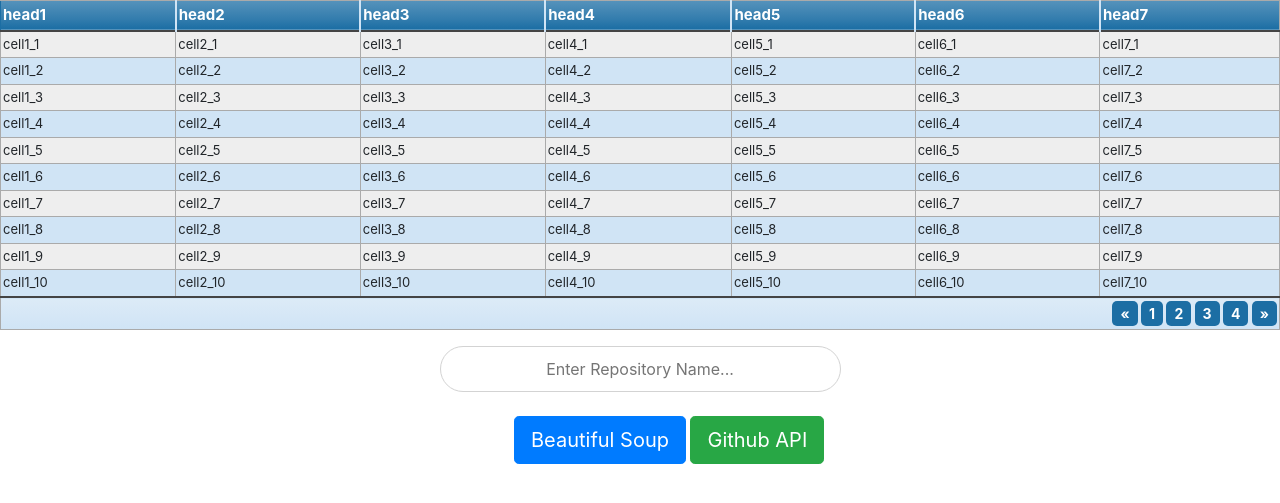
After one commit to jasonperks21/GitHub-Repo-Scraper, a Flask app: page /results in a window 1280 px wide. The commit adds this page. Shown: the top 503 px of the page. Run offline with Flask 2, Linux system fonts and the light colour scheme; some libraries are stand-ins or nearby versions.

Commit message:
button functionality and results page
Made cosmetic changes to home page, added button functionality and a results page.

```diff
--- a/Frontend/app.py
+++ b/Frontend/app.py
@@ -1,10 +1,14 @@
-from flask import Flask
-from flask import render_template
+from flask import Flask, render_template, request
 app = Flask(__name__)
 
 @app.route('/')
 def home():
 	return render_template('home.html')
 
+@app.route('/results')
+def results():
+	return render_template("results.html")
+
+
 if __name__=='__main__':
 	app.run(debug=True)
--- a/Frontend/templates/home.html
+++ b/Frontend/templates/home.html
@@ -4,7 +4,7 @@
   <div class="container">
     <div class="row">
       <div class="col">
-        <div class="jumbotron jumbotron-fluid text-center mt-4">
+        <div class="jumbotron text-center mt-4" style="background-color: #bd2130;">
           <div class="container">
             <h1 class="display-4">Git Scraper</h1>
             <p class="lead">Repository Scraper</p>
--- a/Frontend/templates/navbar.html
+++ b/Frontend/templates/navbar.html
@@ -12,43 +12,20 @@
     <link rel="stylesheet" href="https://cdnjs.cloudflare.com/ajax/libs/font-awesome/5.14.0/css/all.min.css">
     <style>
         #search-bar {
+            margin: 0;
+            position: relative;
+            left: 25%;
             height: 46px;
             border-radius: 48px;
             border: 0.5px solid lightgrey;
-            width: 100%;
-            padding-right: 40px;
-            padding-left: 10px;
+            width: 50%;
+            text-align: center;
         }
 
-        #search-btn {
-            height: 46px;
-            border-top-right-radius: 48px;
-            border-bottom-right-radius: 48px;
-            padding: 15px;
-            font-size: 1.1em;
-            position: absolute;
-            right: 15px;
-            border-left: 0.5px solid lightgrey;
-        }
-
-        .menu-btn {
-            border-radius: 48px;
-            border: 0.5px solid lightgrey;
-            font-size: 0.9em;
-            padding: 2px 10px;
-            background-color: white;
-        }
-
-        .menu {
-            padding-top: 10px;
-            z-index: 200;
-            margin-top: 4px;
-            background-color: white;
-            position: absolute;
-        }
-
-        .menu-option {
-            padding: 6px 20px 6px;
+        #button-container {
+          margin: 0;
+          position: relative;
+          left: 39%;
         }
 
         #overlay {
@@ -64,38 +41,26 @@
 <body>
     <form class="p-3">
         <div class="col-12 col-md-8 container">
-            <input id="search-bar">
-            <button class="fas fa-search btn" id="search-btn"></button>
+            <input id="search-bar" type="text" placeholder="Enter Repository Name...">
         </div>
         <br>
         <div class="col-12 col-md-8 container">
             <div class="row col-11">
-                <div>
-                    <button onclick="dropDown(event);" class="menu-btn" type="button">
-                        Menu 1 &#9013;
+                <div id="button-container">
+                    <button type="button" onclick=" getValue(); window.location.href='{{ url_for( 'results' ) }}'; "  class="btn btn-primary btn-lg">
+                        Beautiful Soup
                     </button>
-                    <div class="d-none shadow rounded menu">
-                        <span class="d-block menu-option"><label><input type="checkbox">&nbsp;
-                                Option 1</label></span>
-                        <span class="d-block menu-option"><label><input type="checkbox">&nbsp;
-                                Option 2</label></span>
-                    </div>
+                    <button onclick="dropDown(event);" class="btn btn-success btn-lg" type="button">
+                         Github API
+                    </button>
                 </div>
               </div>
           </div>
         <div class="d-none" id="overlay" onclick="hide(event)"></div>
     </form>
     <script>
-        function dropDown(event) {
-            event.target.parentElement.children[1].classList.remove("d-none");
-            document.getElementById("overlay").classList.remove("d-none");
-        }
-        function hide(event) {
-            var items = document.getElementsByClassName('menu');
-            for (let i = 0; i < items.length; i++) {
-                items[i].classList.add("d-none");
-            }
-            document.getElementById("overlay").classList.add("d-none");
+        function getValue() {
+            var searchTerm = document.getElementById("search-bar").value;
         }
     </script>
 </body>
--- /dev/null
+++ b/Frontend/templates/results.html
@@ -0,0 +1,176 @@
+{% extends 'layout.html' %}
+
+{% block body %}
+<style>
+	table.blueTable {
+		border: 1px solid #1C6EA4;
+		background-color: #EEEEEE;
+		width: 100%;
+		text-align: left;
+		border-collapse: collapse;
+	}
+	table.blueTable td, table.blueTable th {
+		border: 1px solid #AAAAAA;
+		padding: 3px 2px;
+	}
+	table.blueTable tbody td {
+		font-size: 13px;
+	}
+	table.blueTable tr:nth-child(even) {
+		background: #D0E4F5;
+	}
+	table.blueTable thead {
+		background: #1C6EA4;
+		background: -moz-linear-gradient(top, #5592bb 0%, #327cad 66%, #1C6EA4 100%);
+		background: -webkit-linear-gradient(top, #5592bb 0%, #327cad 66%, #1C6EA4 100%);
+		background: linear-gradient(to bottom, #5592bb 0%, #327cad 66%, #1C6EA4 100%);
+		border-bottom: 2px solid #444444;
+	}
+	table.blueTable thead th {
+		font-size: 15px;
+		font-weight: bold;
+		color: #FFFFFF;
+		border-left: 2px solid #D0E4F5;
+	}
+	table.blueTable thead th:first-child {
+		border-left: none;
+	}
+
+	table.blueTable tfoot {
+		font-size: 14px;
+		font-weight: bold;
+		color: #FFFFFF;
+		background: #D0E4F5;
+		background: -moz-linear-gradient(top, #dcebf7 0%, #d4e6f6 66%, #D0E4F5 100%);
+		background: -webkit-linear-gradient(top, #dcebf7 0%, #d4e6f6 66%, #D0E4F5 100%);
+		background: linear-gradient(to bottom, #dcebf7 0%, #d4e6f6 66%, #D0E4F5 100%);
+		border-top: 2px solid #444444;
+	}
+	table.blueTable tfoot td {
+		font-size: 14px;
+	}
+	table.blueTable tfoot .links {
+		text-align: right;
+	}
+	table.blueTable tfoot .links a{
+		display: inline-block;
+		background: #1C6EA4;
+		color: #FFFFFF;
+		padding: 2px 8px;
+		border-radius: 5px;
+	}
+</style>
+
+<table class="blueTable">
+	<thead>
+		<tr>
+			<th>head1</th>
+			<th>head2</th>
+			<th>head3</th>
+			<th>head4</th>
+			<th>head5</th>
+			<th>head6</th>
+			<th>head7</th>
+		</tr>
+	</thead>
+	<tfoot>
+		<tr>
+			<td colspan="7">
+				<div class="links"><a href="#">&laquo;</a> <a class="active" href="#">1</a> <a href="#">2</a> <a href="#">3</a> <a href="#">4</a> <a href="#">&raquo;</a></div>
+			</td>
+		</tr>
+	</tfoot>
+	<tbody>
+		<tr>
+			<td>cell1_1</td>
+			<td>cell2_1</td>
+			<td>cell3_1</td>
+			<td>cell4_1</td>
+			<td>cell5_1</td>
+			<td>cell6_1</td>
+			<td>cell7_1</td>
+		</tr>
+		<tr>
+			<td>cell1_2</td>
+			<td>cell2_2</td>
+			<td>cell3_2</td>
+			<td>cell4_2</td>
+			<td>cell5_2</td>
+			<td>cell6_2</td>
+			<td>cell7_2</td>
+		</tr>
+		<tr>
+			<td>cell1_3</td>
+			<td>cell2_3</td>
+			<td>cell3_3</td>
+			<td>cell4_3</td>
+			<td>cell5_3</td>
+			<td>cell6_3</td>
+			<td>cell7_3</td>
+		</tr>
+		<tr>
+			<td>cell1_4</td>
+			<td>cell2_4</td>
+			<td>cell3_4</td>
+			<td>cell4_4</td>
+			<td>cell5_4</td>
+			<td>cell6_4</td>
+			<td>cell7_4</td>
+		</tr>
+		<tr>
+			<td>cell1_5</td>
+			<td>cell2_5</td>
+			<td>cell3_5</td>
+			<td>cell4_5</td>
+			<td>cell5_5</td>
+			<td>cell6_5</td>
+			<td>cell7_5</td>
+		</tr>
+		<tr>
+			<td>cell1_6</td>
+			<td>cell2_6</td>
+			<td>cell3_6</td>
+			<td>cell4_6</td>
+			<td>cell5_6</td>
+			<td>cell6_6</td>
+			<td>cell7_6</td>
+		</tr>
+		<tr>
+			<td>cell1_7</td>
+			<td>cell2_7</td>
+			<td>cell3_7</td>
+			<td>cell4_7</td>
+			<td>cell5_7</td>
+			<td>cell6_7</td>
+			<td>cell7_7</td>
+		</tr>
+		<tr>
+			<td>cell1_8</td>
+			<td>cell2_8</td>
+			<td>cell3_8</td>
+			<td>cell4_8</td>
+			<td>cell5_8</td>
+			<td>cell6_8</td>
+			<td>cell7_8</td>
+		</tr>
+		<tr>
+			<td>cell1_9</td>
+			<td>cell2_9</td>
+			<td>cell3_9</td>
+			<td>cell4_9</td>
+			<td>cell5_9</td>
+			<td>cell6_9</td>
+			<td>cell7_9</td>
+		</tr>
+		<tr>
+			<td>cell1_10</td>
+			<td>cell2_10</td>
+			<td>cell3_10</td>
+			<td>cell4_10</td>
+			<td>cell5_10</td>
+			<td>cell6_10</td>
+			<td>cell7_10</td>
+		</tr>
+	</tbody>
+</table>
+{% endblock %}
```
